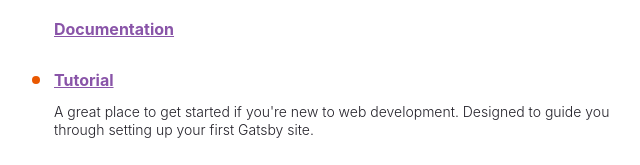
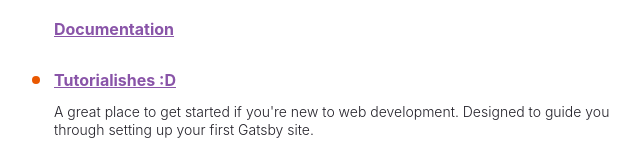
Before and after one commit to xbankov/xbankov.github.io, a Gatsby site: page / in a window 1280 px wide. Shown: the part 337-502 px from the top of the page, 50-690 px from the left. Built offline with nearby package versions, Linux system fonts and the light colour scheme; Gatsby itself is replaced by a stand-in of ours.

Commit message:
Initializing

```diff
--- a/src/pages/index.js
+++ b/src/pages/index.js
@@ -79,7 +79,7 @@
 
 const links = [
   {
-    text: "Tutorial",
+    text: "Tutorialishes :D ",
     url: "https://www.gatsbyjs.com/docs/tutorial/getting-started/",
     description:
       "A great place to get started if you're new to web development. Designed to guide you through setting up your first Gatsby site.",
```
